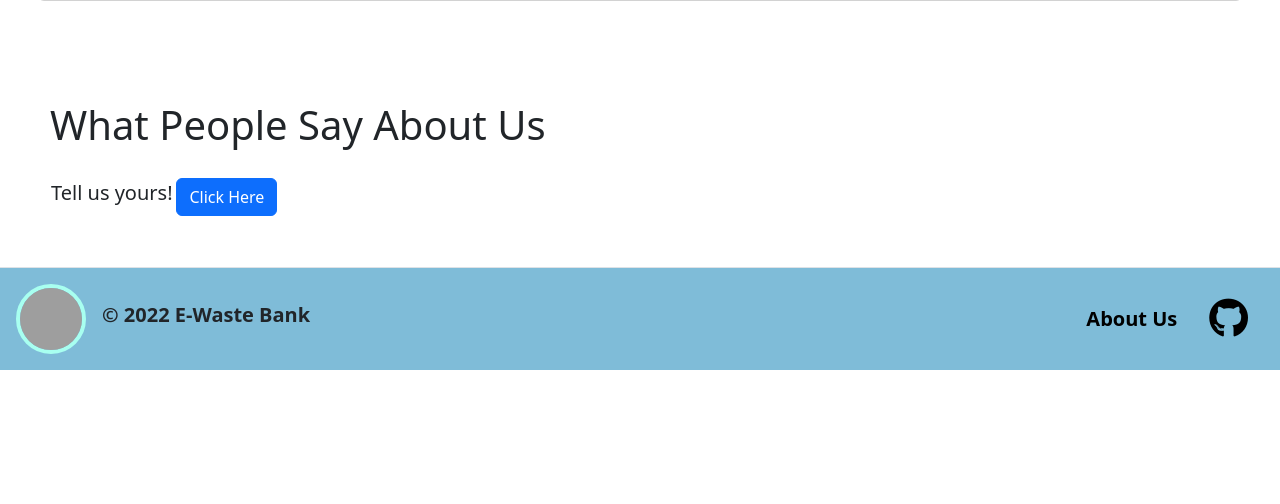
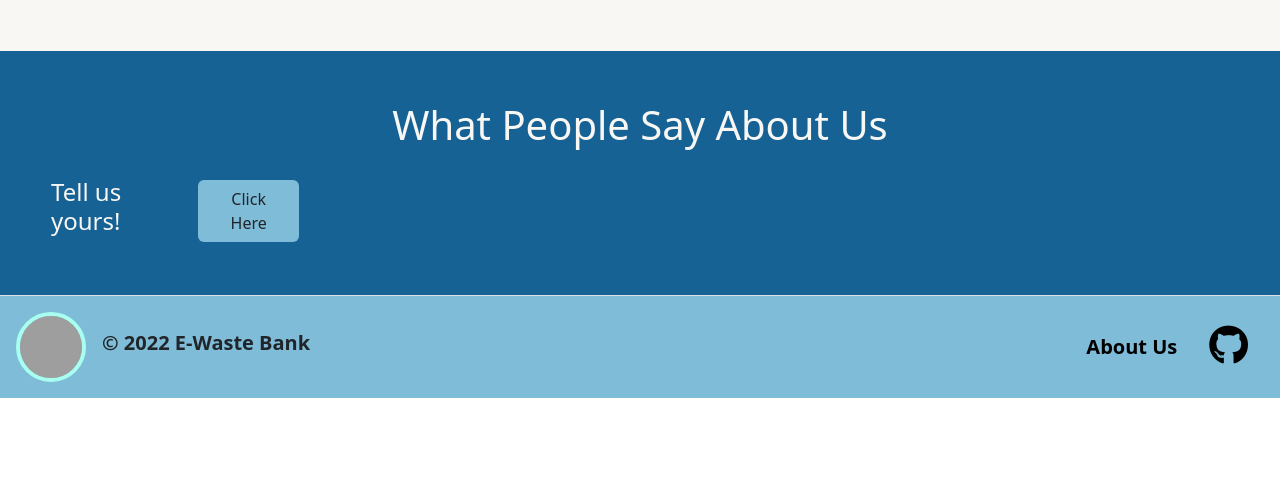
Before and after one commit to E-Waste-Bank/E-Waste-Bank-Web, a Django app: page /about-us/ in a window 1280 px wide. Shown: the part 296-800 px from the top of the page. Run offline with Django 4.2, Linux system fonts and the light colour scheme; data that the repository does not hold is empty; some libraries are stand-ins or nearby versions; grey boxes are pictures that could not be loaded.

Commit message:
Update 5 about_us

```diff
--- a/about_us/static/css/style.css
+++ b/about_us/static/css/style.css
@@ -4,9 +4,10 @@
   gap: 15px;
 }
 
-/* #about-us {
-  background-color: bisque;
-} */
+#about-us {
+  background-color: #F8F7F3;
+}
+
 
 @media (max-width: 600px) {
     #latest-three-feedback {
--- a/about_us/static/js/add_feedback.js
+++ b/about_us/static/js/add_feedback.js
@@ -3,11 +3,11 @@ function get_latest_three(){
     $.getJSON("/about-us/get-latest-three", function (data) {
         $.each(data, function(i, entry) {
             cards+=`
-            <div class="card">
-                <div class="card-body">
+            <div class="card" >
+                <div class="card-body" style="background-color:#F8F7F3">
                     <blockquote class="blockquote mb-0">
                         <p>${entry.fields.your_feedback}</p>
-                    <footer class="blockquote-footer" style="background-color:white">${entry.fields.name} on ${entry.fields.date}</footer>
+                    <footer class="blockquote-footer" style="background-color:#F8F7F3">${entry.fields.name} on ${entry.fields.date}</footer>
                     </blockquote>
                 </div>
             </div>
@@ -30,13 +30,11 @@ $(document).ready(function(){
             data: $(this).serialize(),
             success: function (data) {
                 $("#exampleModal").modal("toggle");
-                $(".modal-body > p > input").each(function (i) {
-                    $(this).val("");
-                });
                 get_latest_three()
             },
             error: function (jqxhr, status, error) {
             },
         })
+        document.getElementById("form_add").reset()
     })
 })
--- a/about_us/templates/about_us.html
+++ b/about_us/templates/about_us.html
@@ -3,9 +3,9 @@
 {% block content %}
 
 <div id="about-us" style="padding: 50px;">
-    <div class="card row flex-row-reverse"style="padding: 10px;">
-        <img class="col-lg-4 card-img-end img-fluid p-0" style="height:225px; width:225px;margin-top:auto;margin-bottom:auto;margin-right:auto;margin-left:auto;" src="https://cdn-icons-png.flaticon.com/512/1039/1039783.png"/>
-        <div class="col-lg-8 card-body">
+    <div class="card row flex-row-reverse" style="padding: 10px;background-color: #F8F7F3;border-color: #F8F7F3;">
+        <img class="col-lg-6 card-img-end img-fluid p-0" style="height:225px; width:225px;margin-top:auto;margin-bottom:auto;margin-right:auto;margin-left:auto;" src="https://cdn-icons-png.flaticon.com/512/1039/1039783.png"/>
+        <div class="col-lg-4 card-body">
             <h1 class="card-title">Get To Know Us!</h1>
             <p align="justify" class="card-text">Kami hadir untuk memudahkan masyarakat untuk mengumpulkan dan mengelola barang elektronik yang sudah tidak
                 layak pakai. Melalui aplikasi ini, masyarakat dapat mendapatkan uang melalui menjual barang elektronik yang sudah tidak layak pakai,
@@ -15,17 +15,18 @@
 </div>
 
 
-<div id="feedbacks" style="padding: 50px;">
-    <h1>What People Say About Us</h1>
+
+<div id="feedbacks" style="padding: 50px;background-color: rgb(22, 98, 149);">
+    <h1 style="color: #F8F7F3;text-align: center;">What People Say About Us</h1>
     <!-- 3 cards latest feedback -->
     <div id="latest-three-feedback">
     </div>
     <!-- end of cards -->
-    <table style="margin-top:20px;width: 230px;">
+    <table style="margin-top:20px;width: 250px;">
         <tr>
-            <td><h5>Tell us yours!</h5></td>
+            <td><h4 style="color:#F8F7F3;">Tell us yours!</h4></td>
             <!-- Button trigger modal -->
-            <td><button type="button" class="btn btn-primary" data-bs-toggle="modal" data-bs-target="#exampleModal">Click Here</button></td>
+            <td><button type="button" class="btn" data-bs-toggle="modal" data-bs-target="#exampleModal" style="background-color:#7fbcd8 ;">Click Here</button></td>
         </tr>
     </table>
 
```
